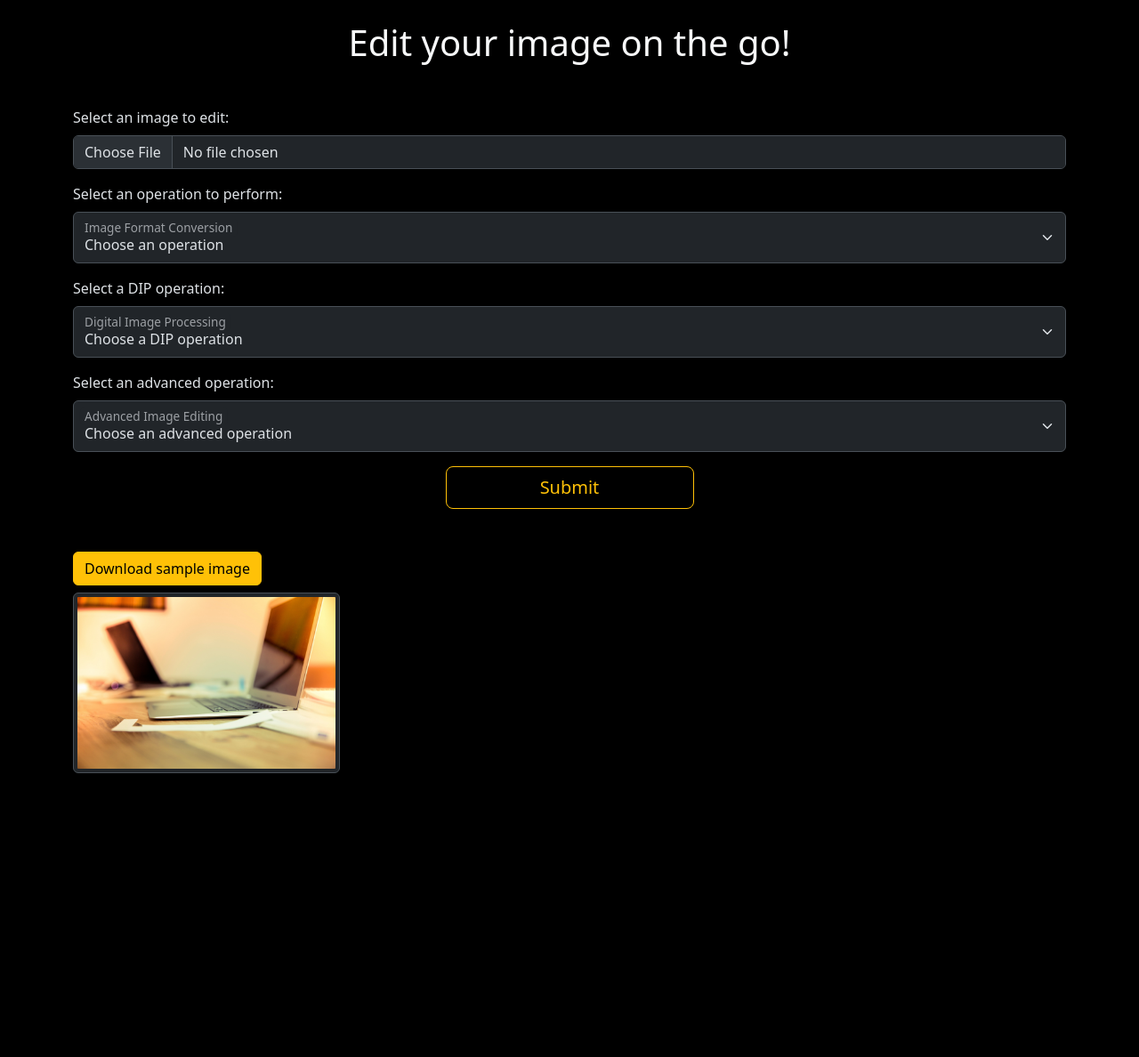
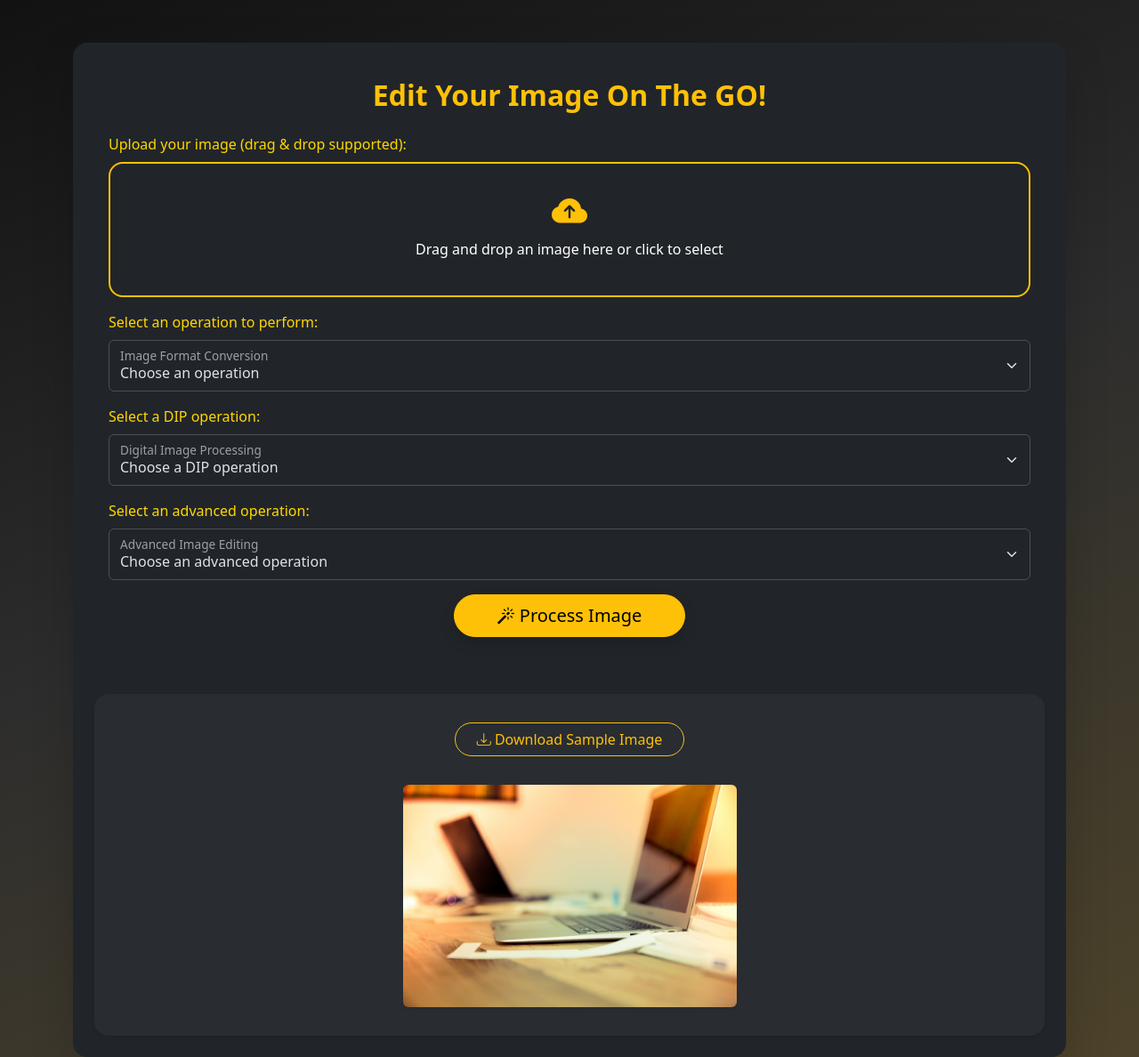
Before and after one commit to shaikh-arish-iqbal/Image-Processor, a Flask app: page / in a window 1280 px wide. Shown: the part 56-1244 px from the top of the page at 89% size. Before the commit the page ends 925 px from the top, so only its background shows below. Run offline with Flask 3, Linux system fonts and the light colour scheme; some libraries are stand-ins or nearby versions.

Commit message:
updated ui

```diff
--- a/main.py
+++ b/main.py
@@ -45,6 +45,19 @@ def processImage(filename, operation, dip_operation, advanced_operation):
         elif dip_operation == "hist_eq":
             gray = cv2.cvtColor(img, cv2.COLOR_BGR2GRAY)
             imgProcessed = cv2.equalizeHist(gray)
+        elif dip_operation == "compress":
+            ext = filename.rsplit('.', 1)[1].lower()
+            newFilename = f"static/{filename.split('.')[0]}_compressed.{ext}"
+            if ext in ['jpg', 'jpeg']:
+                cv2.imwrite(newFilename, img, [int(cv2.IMWRITE_JPEG_QUALITY), 50])
+                return newFilename
+            elif ext == 'webp':
+                cv2.imwrite(newFilename, img, [int(cv2.IMWRITE_WEBP_QUALITY), 50])
+                return newFilename
+            else:
+                imgProcessed = img  # fallback for unsupported formats
+                cv2.imwrite(newFilename, imgProcessed)
+                return newFilename
         cv2.imwrite(newFilename, imgProcessed)
         return newFilename
 
@@ -63,19 +76,6 @@ def processImage(filename, operation, dip_operation, advanced_operation):
             start_x = w//2 - min_dim//2
             start_y = h//2 - min_dim//2
             imgProcessed = img[start_y:start_y+min_dim, start_x:start_x+min_dim]
-        elif advanced_operation == "compress":
-            ext = filename.rsplit('.', 1)[1].lower()
-            newFilename = f"static/{filename.split('.')[0]}_compressed.{ext}"
-            if ext in ['jpg', 'jpeg']:
-                cv2.imwrite(newFilename, img, [int(cv2.IMWRITE_JPEG_QUALITY), 50])
-                return newFilename
-            elif ext == 'webp':
-                cv2.imwrite(newFilename, img, [int(cv2.IMWRITE_WEBP_QUALITY), 50])
-                return newFilename
-            else:
-                imgProcessed = img  # fallback for unsupported formats
-                cv2.imwrite(newFilename, imgProcessed)
-                return newFilename
 
         cv2.imwrite(newFilename, imgProcessed)
         return newFilename
@@ -113,6 +113,11 @@ def edit():
 
             return render_template("index.html")
 
+        if not (operation or dip_operation or advanced_operation):
+            flash("Please select at least one operation.")
+            return redirect(request.url)
+
+
     return render_template("index.html")
 
 if __name__ == "__main__":
--- a/templates/index.html
+++ b/templates/index.html
@@ -4,11 +4,68 @@
     <meta charset="utf-8" />
     <meta name="viewport" content="width=device-width, initial-scale=1" />
     <title>Image Conversion</title>
+    <style>
+      body {
+        font-family: "Poppins", sans-serif;
+        background: linear-gradient(160deg, #101010, #2d2d2d, #4d432a);
+/* Black -> Dark Gray -> Very Dark Desaturated Gold/Olive */
+
+
+        color: white;
+      }
+
+      .form-label {
+        color: gold;
+        font-weight: 500;
+      }
+
+      .btn-outline-warning {
+        border-width: 2px;
+      }
+
+      .form-select {
+        background-color: #1c1c1e;
+        color: gold;
+        border: none;
+      }
+
+      .form-control {
+        background-color: #1c1c1e;
+        color: white;
+        border: none;
+      }
+
+      .form-floating > label {
+        color: gold;
+      }
+
+      .img-thumbnail {
+        border-radius: 0.75rem;
+      }
+      #drop-zone:hover {
+  background-color: rgba(255, 255, 255, 0.05);
+  transition: background-color 0.3s ease-in-out;
+}
+
+    </style>
+
     <link
       href="https://cdn.jsdelivr.net/npm/bootstrap@5.3.3/dist/css/bootstrap.min.css"
       rel="stylesheet"
       integrity="sha384-QWTKZyjpPEjISv5WaRU9OFeRpok6YctnYmDr5pNlyT2bRjXh0JMhjY6hW+ALEwIH"
       crossorigin="anonymous"
+    />
+
+    <!-- Google Font -->
+    <link
+      href="https://fonts.googleapis.com/css2?family=Poppins:wght@300;400;600&display=swap"
+      rel="stylesheet"
+    />
+
+    <!-- Bootstrap Icons -->
+    <link
+      rel="stylesheet"
+      href="https://cdn.jsdelivr.net/npm/bootstrap-icons@1.10.5/font/bootstrap-icons.css"
     />
   </head>
   <body class="bg-black">
@@ -42,7 +99,8 @@
     {% with messages = get_flashed_messages(with_categories=true) %} {% if
     messages %} {% for category, message in messages %}
     <div class="alert alert-warning alert-dismissible fade show" role="alert">
-      <strong>Success!</strong> {{ message | safe}}
+      <i class="bi bi-check-circle-fill me-2"></i><strong>Success!</strong> {{
+      message | safe}}
       <button
         type="button"
         class="btn-close"
@@ -53,15 +111,24 @@
     {% endfor %} {% endif %} {% endwith %}
 
     <!-- Title and Form -->
-    <div class="container mt-4">
-      <h1 class="text-center text-light mb-5">Edit your image on the go!</h1>
+    <div class="container mt-5">
+      <div class="card bg-dark border-0 shadow-lg rounded-4 p-4">
+        <div class="card-body">
+          <h2 class="text-center text-warning fw-bold mb-4">Edit Your Image On The GO!</h2>
           <form action="/edit" method="post" enctype="multipart/form-data">
+
             <div class="mb-3">
-          <label for="formFile" class="form-label"
-            >Select an image to edit:</label
-          >
-          <input class="form-control" type="file" name="file" id="formFile" />
+              <label for="formFile" class="form-label">Upload your image (drag & drop supported):</label>
+              <div id="drop-zone" class="border border-warning border-2 rounded-4 p-4 text-center" style="cursor: pointer;">
+                <i class="bi bi-cloud-arrow-up-fill fs-1 text-warning mb-2"></i>
+                <p class="text-white">Drag and drop an image here or click to select</p>
+                <input class="form-control d-none" type="file" name="file" id="formFile" />
               </div>
+            </div>
+            <div id="preview-container" class="mt-3 text-center">
+              <img id="image-preview" src="#" alt="Image Preview" class="img-fluid rounded-3 d-none" style="max-height: 300px;" />
+            </div>
+
 
           <label for="operationSelect" class="form-label"
             >Select an operation to perform:</label
@@ -120,36 +187,127 @@
               <label for="advancedOperationSelect">Advanced Image Editing</label>
             </div>
           </div>
+          <div id="loadingSpinner" class="text-center d-none">
+            <div class="spinner-border text-warning" role="status">
+              <span class="visually-hidden">Processing...</span>
+            </div>
+          </div>
 
+          <!-- Submit Button -->
           <div class="text-center">
-          <button type="submit" class="btn btn-outline-warning btn-lg w-25">
-            Submit
+            <button
+              type="submit"
+              class="btn btn-warning btn-lg rounded-pill px-5 shadow"
+            >
+              <i class="bi bi-magic"></i> Process Image
             </button>
+          </div>
           </div>
         </form>
 
+      <!-- // Sample Image Section -->
+      <div class="card bg-secondary bg-opacity-10 border-0 mt-5 p-3 rounded-4 shadow-sm">
+        <div class="card-body text-center">
           <a
-        href="static\file_example_PNG_2100kB.png"
-        download="static\file_example_PNG_2100kB.jpg"
+            href="static/sample.png"
+            download="static/sample.png"
           >
-        <button type="button" class="btn btn-warning mt-5">
-          <i class="bi bi-download"></i>Download sample image
-          <i class="bi bi-download"></i>
-        </button> </a
-      ><br />
+            <button type="button" class="btn btn-outline-warning rounded-pill px-4 mb-3">
+              <i class="bi bi-download"></i> Download Sample Image
+            </button>
+          </a>
+          <div>
             <img
-        src="static\file_example_PNG_2100kB.jpg"
-        width="300"
-        height="200"
-        alt=""
-        class="img-thumbnail mt-2"
+              src="static\file_example_PNG_2100kB_1.jpg"
+              class="img-fluid rounded shadow-sm mt-3"
+              style="max-height: 250px"
+              alt="Sample Preview"
             />
           </div>
+        </div>
+      </div>
+
 
     <script
       src="https://cdn.jsdelivr.net/npm/bootstrap@5.3.3/dist/js/bootstrap.bundle.min.js"
       integrity="sha384-YvpcrYf0tY3lHB60NNkmXc5s9fDVZLESaAA55NDzOxhy9GkcIdslK1eN7N6jIeHz"
       crossorigin="anonymous"
     ></script>
+    <script>
+      const dropZone = document.getElementById("drop-zone");
+      const fileInput = document.getElementById("formFile");
+
+      dropZone.addEventListener("click", () => fileInput.click());
+
+      dropZone.addEventListener("dragover", (e) => {
+        e.preventDefault();
+        dropZone.classList.add("bg-dark", "bg-opacity-25");
+      });
+
+      dropZone.addEventListener("dragleave", () => {
+        dropZone.classList.remove("bg-dark", "bg-opacity-25");
+      });
+
+      dropZone.addEventListener("drop", (e) => {
+        e.preventDefault();
+        dropZone.classList.remove("bg-dark", "bg-opacity-25");
+
+        const files = e.dataTransfer.files;
+        if (files.length > 0) {
+          fileInput.files = files;
+        }
+      });
+    </script>
+
+<!-- // Preview Image Script -->
+<script>
+  const dropZone1 = document.getElementById("drop-zone");
+  const fileInput1 = document.getElementById("formFile");
+  const preview = document.getElementById("image-preview");
+
+  dropZone1.addEventListener("click", () => fileInput1.click());
+
+  dropZone1.addEventListener("dragover", (e) => {
+    e.preventDefault();
+    dropZone1.classList.add("bg-dark", "bg-opacity-25");
+  });
+
+  dropZone1.addEventListener("dragleave", () => {
+    dropZone1.classList.remove("bg-dark", "bg-opacity-25");
+  });
+
+  dropZone1.addEventListener("drop", (e) => {
+    e.preventDefault();
+    dropZone1.classList.remove("bg-dark", "bg-opacity-25");
+
+    const files = e.dataTransfer.files;
+    if (files.length > 0) {
+      fileInput1.files = files;
+      previewImage(files[0]);
+    }
+  });
+
+  fileInput1.addEventListener("change", () => {
+    if (fileInput1.files.length > 0) {
+      previewImage(fileInput1.files[0]);
+    }
+  });
+
+  function previewImage(file) {
+    const reader = new FileReader();
+    reader.onload = function (e) {
+      preview.src = e.target.result;
+      preview.classList.remove("d-none");
+    };
+    reader.readAsDataURL(file);
+  }
+</script>
+
+
+    <script>
+      document.querySelector("form").addEventListener("submit", () => {
+        document.getElementById("loadingSpinner").classList.remove("d-none");
+      });
+    </script>
   </body>
 </html>
```
Also changed, not shown: static/file_example_PNG_2100kB_compressed.jpg, 1 other file. Lines whose indentation alone changed are shown as unchanged.
